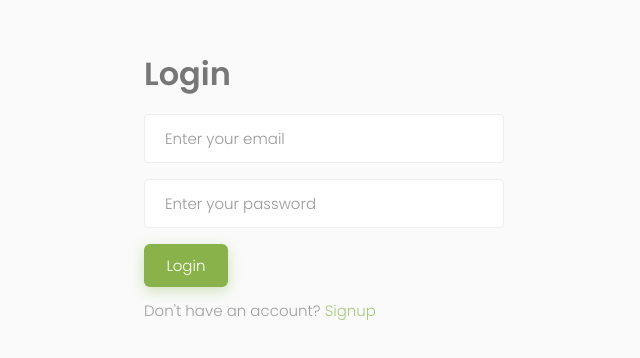
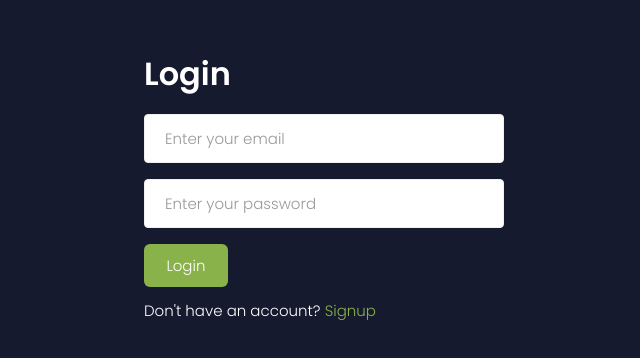
Before and after one commit to boushib/cuteel-frontend, a Next.js app: page /dashboard/login in a window 1280 px wide. Shown: the part 214-572 px from the top of the page, without its empty margins (316-956 px from the left). Built offline with nearby package versions, Linux system fonts and the light colour scheme.

Commit message:
use a different styling for admin login page

```diff
--- a/components/Layout.tsx
+++ b/components/Layout.tsx
@@ -11,7 +11,7 @@ type Props = {
   Component: any
 }
 
-const Layout: React.FC<Props> = ({ Component, pageProps }) => {
+const Layout = ({ Component, pageProps }: Props) => {
   const { isLoading } = useRouteChange()
   const router = useRouter()
   const isDashboardLogin = router.pathname === '/dashboard/login'
--- a/components/dashboard/Dashboard.tsx
+++ b/components/dashboard/Dashboard.tsx
@@ -6,6 +6,7 @@ import { useContext } from 'react'
 import { AuthState } from '@/models/'
 import { AuthContext } from '@/store/providers'
 import { useRouter } from 'next/router'
+import { GetServerSideProps } from 'next'
 
 type Props = {
   pageProps: any
@@ -13,7 +14,7 @@ type Props = {
   isLoading: boolean
 }
 
-const Dashboard: React.FC<Props> = ({ pageProps, Component, isLoading }) => {
+const Dashboard = ({ pageProps, Component, isLoading }: Props) => {
   const { state: authState } = useContext(AuthContext) as { state: AuthState }
   const { user } = authState
   const router = useRouter()
--- a/pages/dashboard/login/index.tsx
+++ b/pages/dashboard/login/index.tsx
@@ -11,6 +11,7 @@ import { Button } from '@/components/Button'
 import Head from '@/components/Head'
 import { useToast } from '@/hooks/'
 import { validateEmail } from '@/utils/'
+import styles from './login.module.sass'
 
 const Login = () => {
   const [email, setEmail] = useState('')
@@ -33,7 +34,10 @@ const Login = () => {
         throw new Error(`Please enter a valid ${field}!`)
       }
       authDispatch({ type: AuthAT.PENDING })
-      const { data } = await api.post('/auth/admin-signin', { email, password })
+      const { data } = (await api.post('/auth/admin-signin', {
+        email,
+        password,
+      })) as any
       const { user, token } = data
       authDispatch({ type: AuthAT.SUCCESS, payload: user })
       localStorage.setItem('token', token)
@@ -50,10 +54,7 @@ const Login = () => {
   return (
     <>
       <Head title="Login" />
-      <div
-        className="login page"
-        style={{ minHeight: '100vh', display: 'flex', alignItems: 'center' }}
-      >
+      <div className={styles.login}>
         <FormContainer>
           <h1>Login</h1>
           <input
@@ -81,6 +82,10 @@ const Login = () => {
 
 export default Login
 
+const LoginPageContainer = styled.div`
+  background-color: #161a2f;
+`
+
 const FormContainer = styled.div`
   width: 360px;
   max-width: 100%;
--- /dev/null
+++ b/pages/dashboard/login/login.module.sass
@@ -0,0 +1,11 @@
+.login
+  min-height: 100vh
+  display: flex
+  align-items: center
+  background-color: #161a2f
+  padding: 32px 0
+  h1, div
+    color: #fff
+    opacity: 1
+  button
+    box-shadow: none
```
